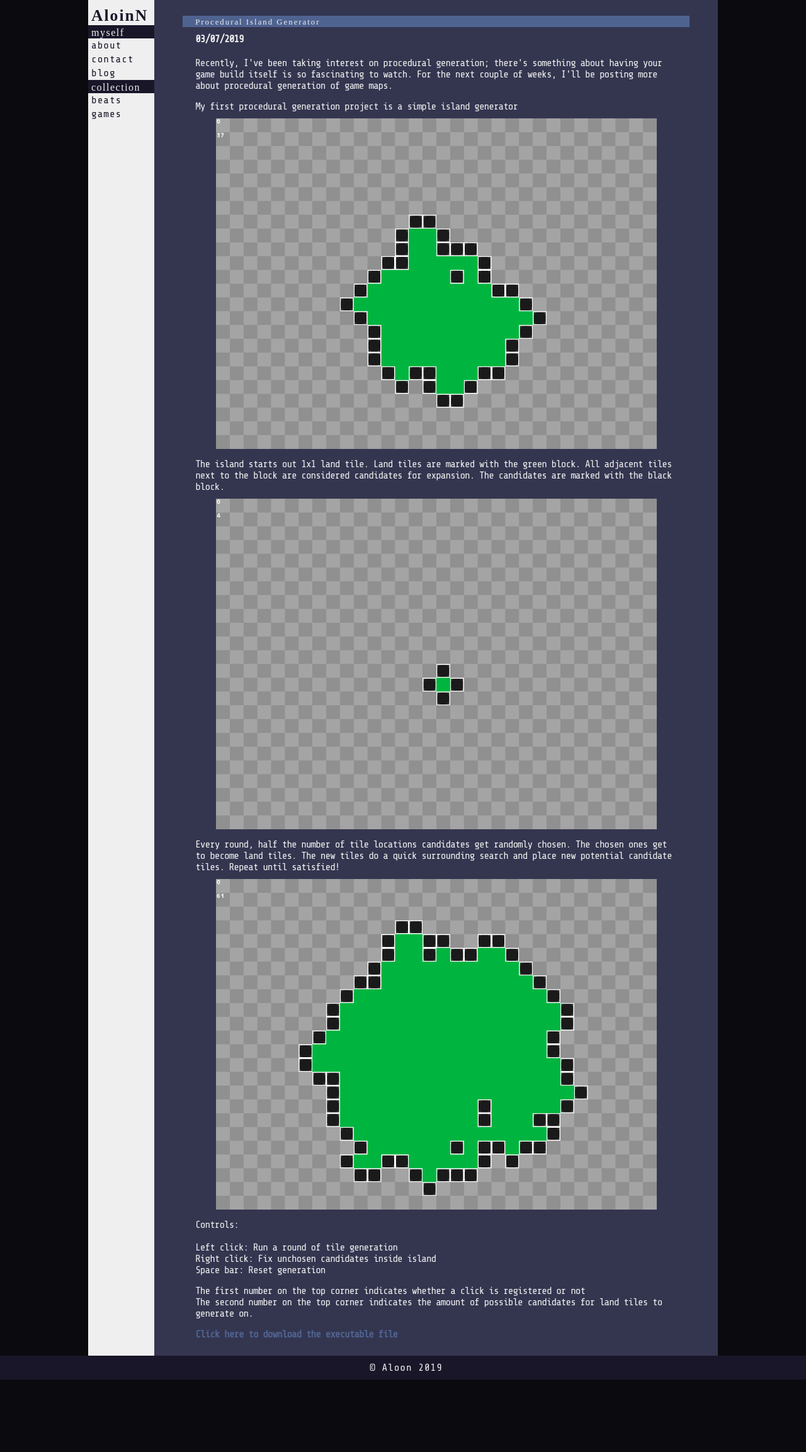
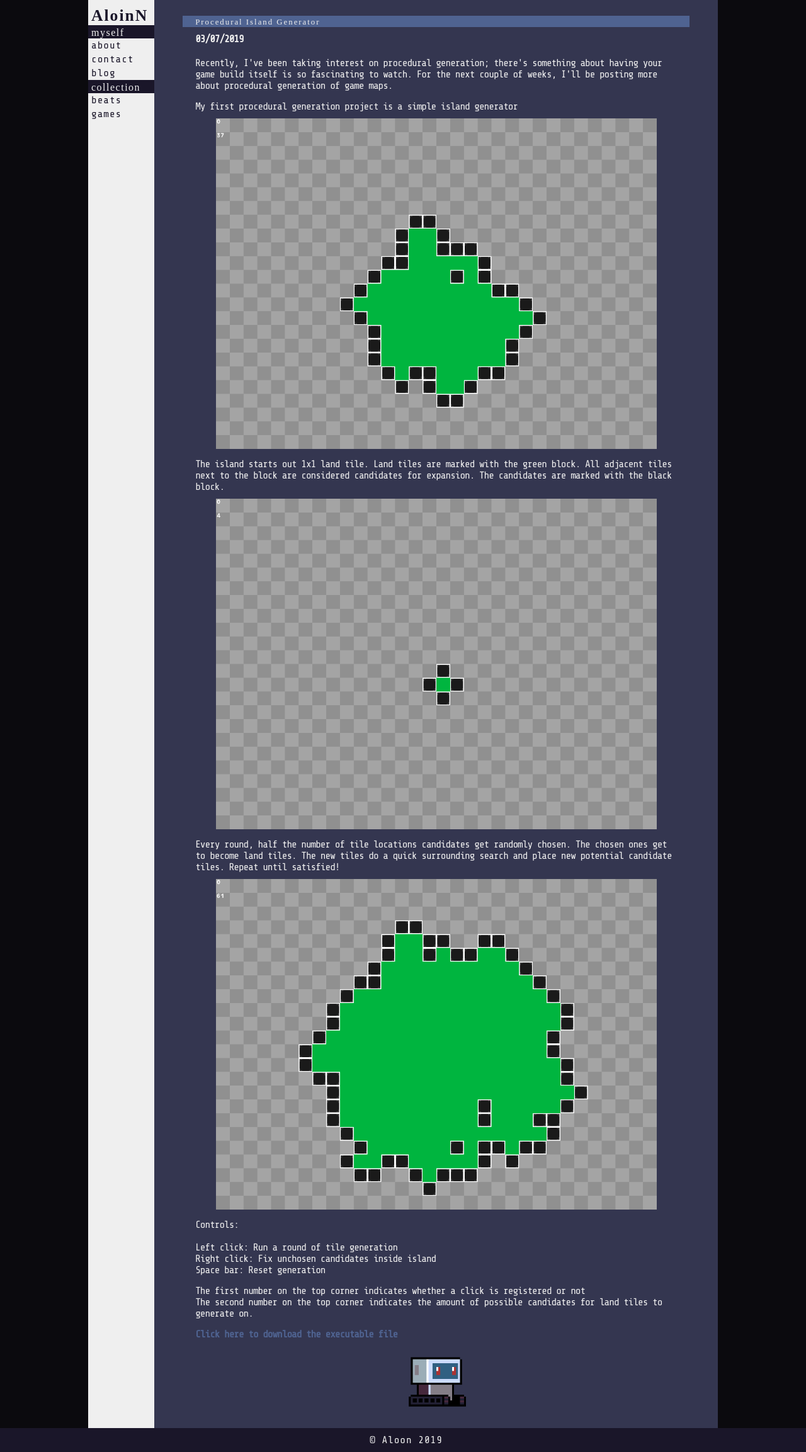
Before and after one commit to Aloinn/aloinBlog, a Jekyll site: the page built from _posts/2019-03-07-Procedural Island Generator.html, in a window 1280 px wide. Shown: the whole page at 63% size. Built offline with Jekyll 4.4.1, drawn with Linux system fonts in a browser that asks for light colours; some web fonts are replaced; before the commit the page ends 2191 px from its top, so only the background shows below that.

Commit message:
Added METS to end of blog posts

```diff
--- a/_layouts/post.html
+++ b/_layouts/post.html
@@ -13,3 +13,4 @@ layout: default
   {{ content }}
   </p>
 </div>
+  <img src="{{site.url}}/MET-FINAL.gif" title="This is a MET" width="100px"/>
```
